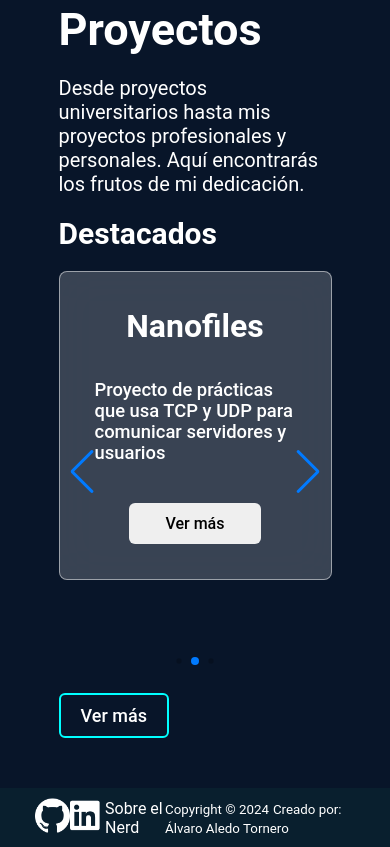
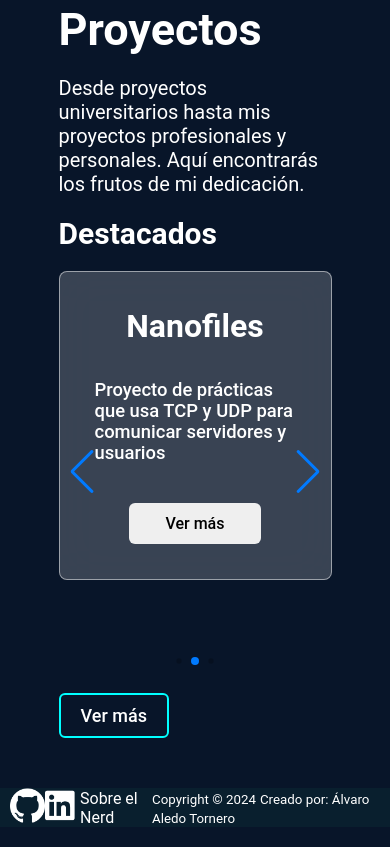
Before and after one commit to Saturno10/MyWebsite, a plain HTML site: page index.html in a window 390 px wide. Shown: the part 2170-3017 px from the top of the page. Drawn offline with nearby package versions, Linux system fonts and the light colour scheme.

Commit message:
mobile adaptation

```diff
--- a/style.css
+++ b/style.css
@@ -239,8 +239,10 @@ html,body{
     justify-content: space-between;
     align-items: center;
     margin-top: auto;
-    padding: 10px 35px;
-    overflow: hidden;
+    padding-top: 10px 35px;
+    padding-left: 10px;
+    padding-right: 10px;
+    overflow: show;
     width: 100%;
 
 
```
